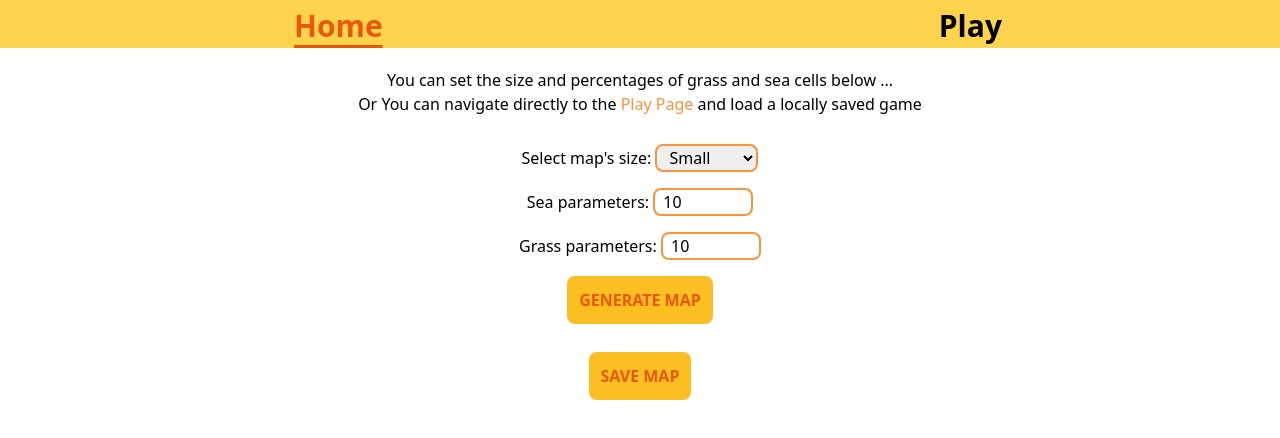
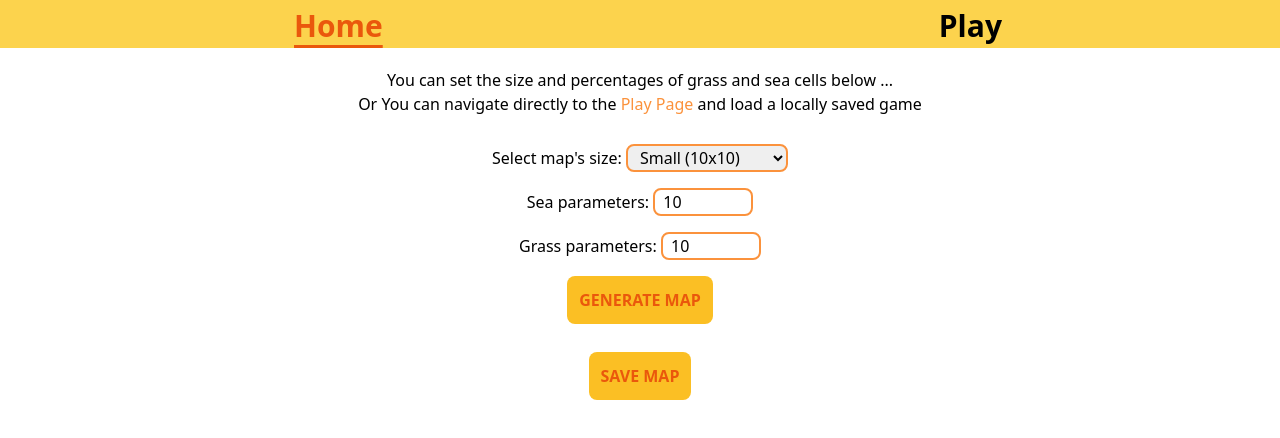
Before and after one commit to ranran2121/pokemon-game, a React (Create React App) app: page / in a window 1280 px wide. Shown: the top 438 px of the page. Built offline with nearby package versions, Linux system fonts and the light colour scheme.

Commit message:
change style

```diff
--- a/src/routes/Home.tsx
+++ b/src/routes/Home.tsx
@@ -12,6 +12,12 @@ const Home = () => {
   const [sea, setSea] = useState(10);
   const [grass, setGrass] = useState(10);
   const [hasStoredMap, setHasStoredMap] = useState(false);
+
+  const options = [
+    { value: "small", label: "Small", width: 10, height: 10 },
+    { value: "medium", label: "Medium", width: 25, height: 20 },
+    { value: "large", label: "Large", width: 40, height: 25 },
+  ];
 
   useEffect(() => {
     const storedMap = localStorage.getItem("generatedMap");
@@ -37,16 +43,16 @@ const Home = () => {
     let width: number, height: number;
     switch (dimensions) {
       case "small":
-        width = 10;
-        height = 10;
+        width = options[0].width;
+        height = options[0].height;
         break;
       case "medium":
-        width = 25;
-        height = 20;
+        width = options[1].width;
+        height = options[1].height;
         break;
       case "large":
-        width = 40;
-        height = 25;
+        width = options[2].width;
+        height = options[2].height;
         break;
       default:
         width = 10;
@@ -128,9 +134,13 @@ const Home = () => {
               setDimensions(event.target.value);
             }}
           >
-            <option value="small">Small</option>
-            <option value="medium">Medium</option>
-            <option value="large">Large</option>
+            {options.map(({ value, label, width, height }) => {
+              return (
+                <option value={value} key={value}>
+                  {label} ({width}x{height}){" "}
+                </option>
+              );
+            })}
           </select>
         </div>
 
@@ -190,7 +200,7 @@ const Home = () => {
         </button>
 
         {hasStoredMap && (
-          <div className="my-4 px-3 bg-amber-300 text-orange-500">
+          <div className="my-4 px-3 bg-amber-300 text-orange-500 w-fit mx-auto">
             A map is already stored. Saving a new map will reset the previous
             game
           </div>
--- a/src/routes/PlayPage.tsx
+++ b/src/routes/PlayPage.tsx
@@ -266,12 +266,7 @@ const PlayPage = () => {
     return () => window.removeEventListener("keydown", handleKeyDown);
   }, [pokemonPosition, pokemonData, localMap, log, capturedPokemons]);
 
-  const height =
-    localMap?.length === 10
-      ? "250px"
-      : localMap?.length === 20
-      ? "200px"
-      : "100px";
+  const height = localMap?.length === 10 ? "250px" : "200px";
 
   return (
     <div className="flex flex-col justify-center items-center mt-2">
@@ -294,7 +289,7 @@ const PlayPage = () => {
                 </div>
               )}
 
-              <div className="my-2">
+              <div className="my-1">
                 {pokemonData?.name ? (
                   <p>
                     Play with{" "}
```
